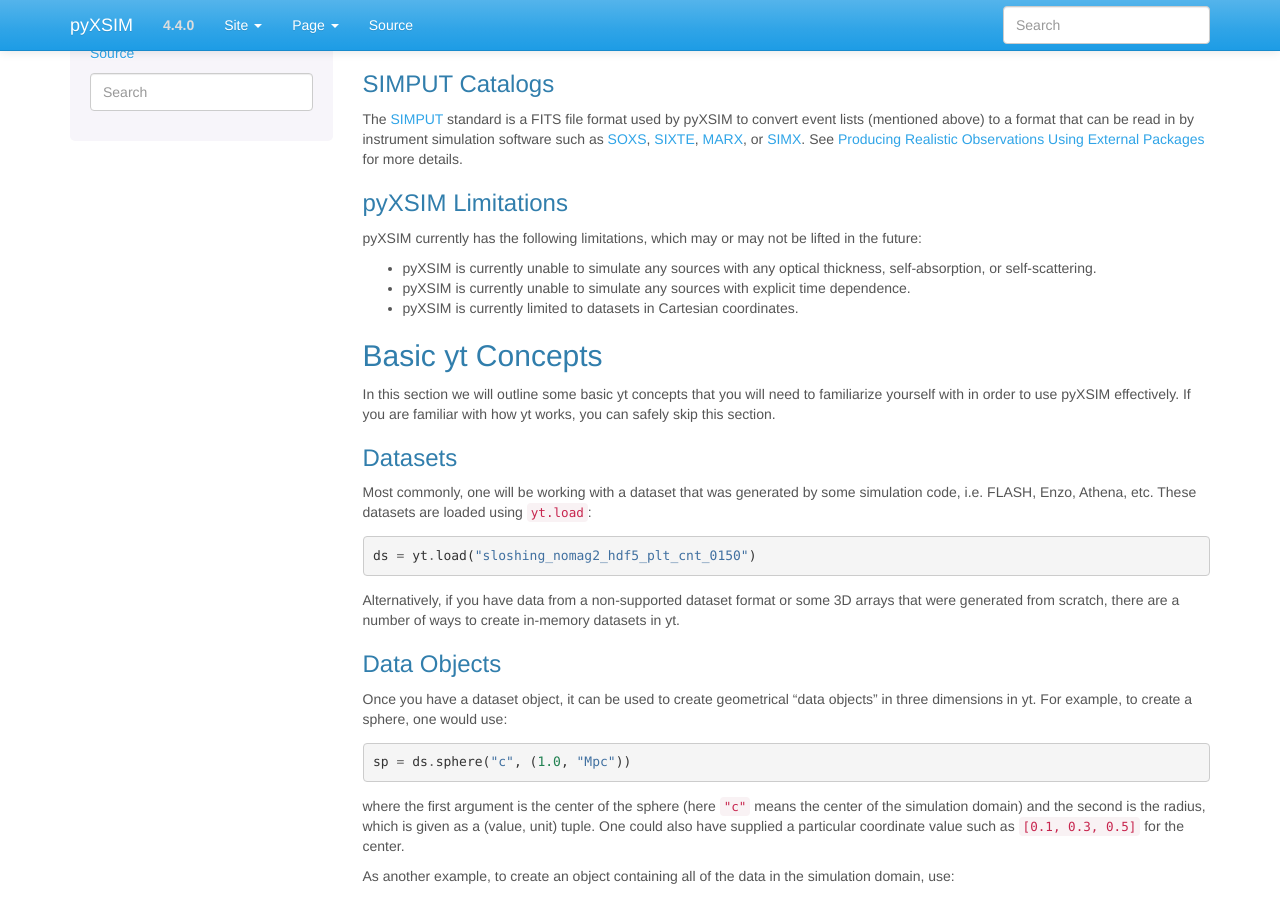
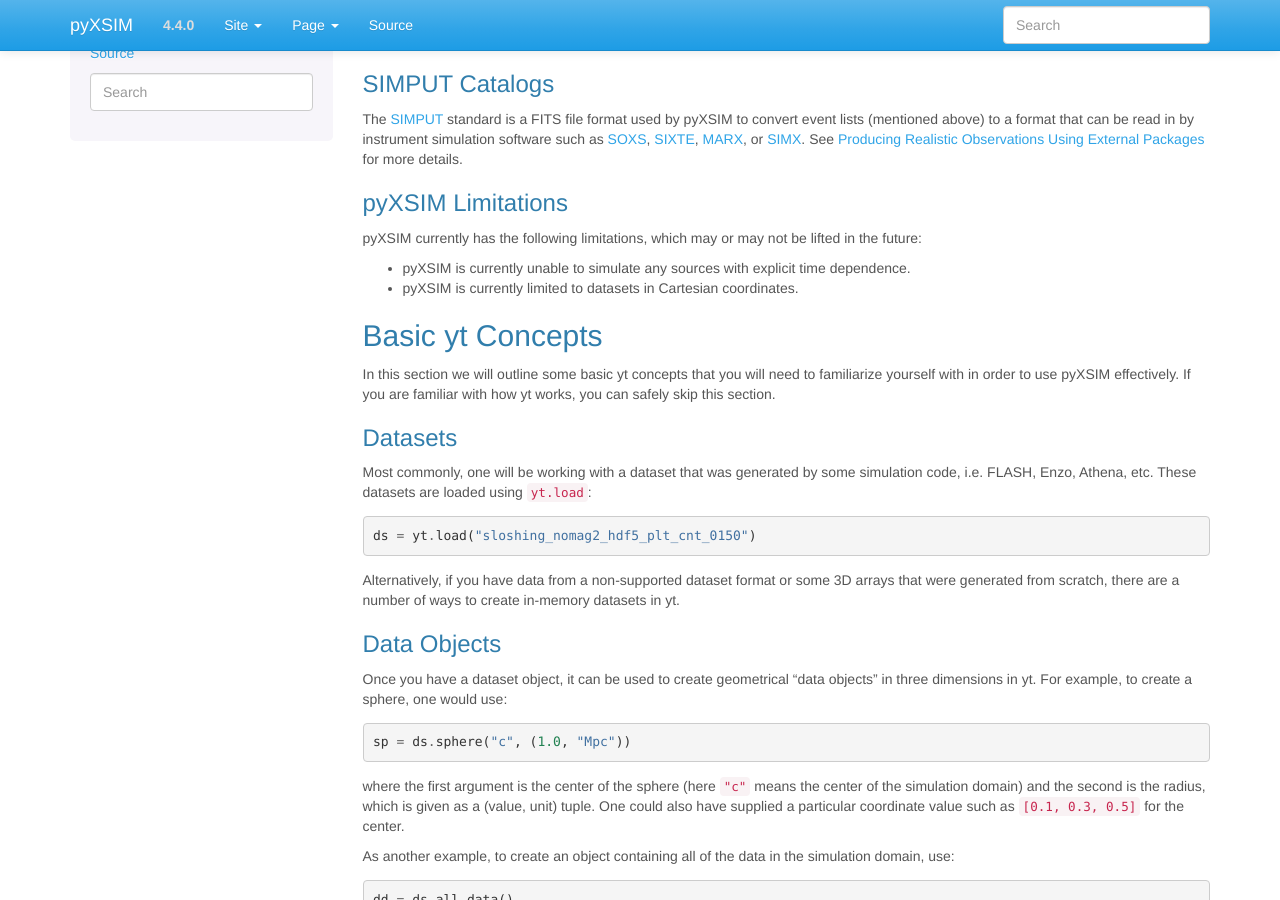
Before and after one commit to jzuhone/pyxsim, a Sphinx documentation site: the page built from doc/source/basic_concepts.rst, in a window 1280 px wide and 900 px high, scrolled down 348 px. Built offline with Sphinx 7.4.7, drawn with Linux system fonts in a browser that asks for light colours.

Commit message:
this is no longer true!

```diff
--- a/doc/source/basic_concepts.rst
+++ b/doc/source/basic_concepts.rst
@@ -41,8 +41,6 @@ pyXSIM Limitations
 pyXSIM currently has the following limitations, which may or may not be
 lifted in the future:
 
-* pyXSIM is currently unable to simulate any sources with any optical
-  thickness, self-absorption, or self-scattering.
 * pyXSIM is currently unable to simulate any sources with explicit time
   dependence.
 * pyXSIM is currently limited to datasets in Cartesian coordinates.
```
